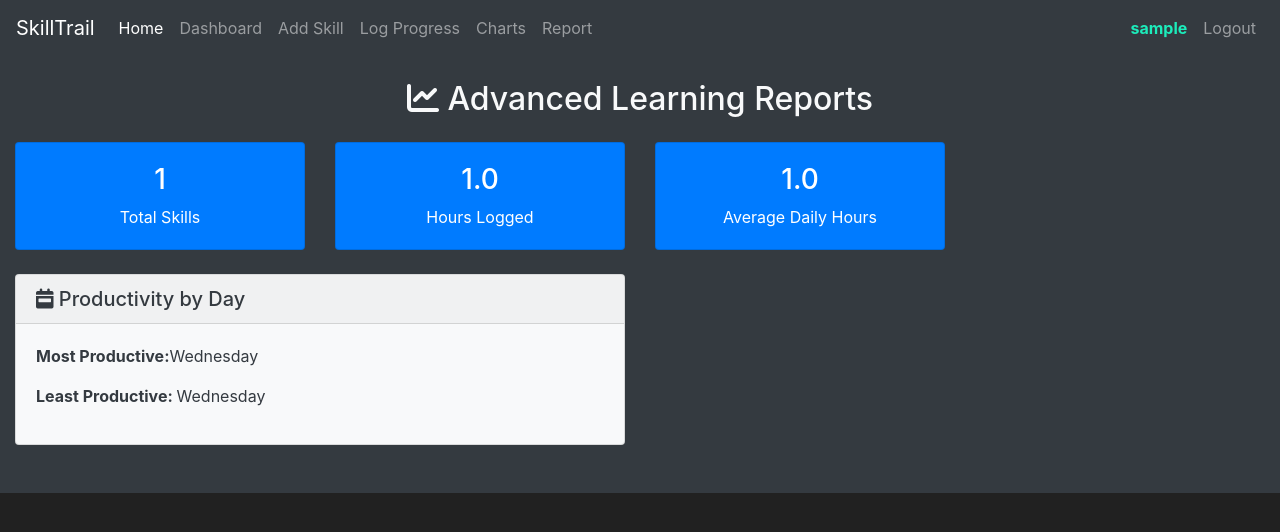
After one commit to Utshah-Neupane/SkillTrail, a Flask app: page /reports in a window 1280 px wide. The commit adds this page. Shown: the top 532 px of the page. Run offline with Flask 3, Linux system fonts and the light colour scheme; a user stored in the database is signed in; tables that the repository leaves empty hold one stand-in row (values such as "Sample post"); some libraries are stand-ins or nearby versions.

Commit message:
initial reports added

```diff
--- a/container/forms.py
+++ b/container/forms.py
@@ -61,6 +61,7 @@ class AddSkillForm(FlaskForm):
                 ('Business', 'Business'),
                 ('Language', 'Language'),
                 ('Music', 'Music'),
+                ('Other', 'Other'),
             ],
             validators=[DataRequired()]
     )
--- a/container/routes.py
+++ b/container/routes.py
@@ -6,6 +6,7 @@ from container import db
 from flask_login import login_required, login_user, logout_user, current_user
 from datetime import datetime, timedelta
 from sqlalchemy import func
+import pandas as pd
 
 
 @app.route("/")
@@ -265,3 +266,74 @@ def charts_page():
 
 
     return render_template('charts.html', charts_data = charts_data)
+
+
+
+
+
+
+
+
+
+@app.route('/reports')
+@login_required
+def reports_page():
+    user_skills = Skill.query.filter_by(user_id=current_user.id).all()
+
+    if not user_skills:
+        flash('Add some skills and log progress to generate reports!', category = 'info')
+        return redirect(url_for('add_skill_page'))
+
+
+    #Get all progress entries for the user
+    all_progress = []
+
+    for skill in user_skills:
+        for progress in skill.progress_entries:
+            all_progress.append({
+                'skill_name': skill.name,
+                'category': skill.category,
+                'date': progress.date,
+                'hours_spent': progress.hours_spent,
+                'difficulty_rating': progress.difficulty_rating,
+                'target_hours': skill.target_hours,
+                'total_logged':skill.total_hours_logged,
+                'completion_rate': skill.progress_percentage
+            })
+
+    if not all_progress:
+        flash('Log some progress to see detailed reports!', category = 'info')
+        return redirect(url_for('log_progress_page'))
+
+    #Creating the dataframe for analysis
+    df = pd.DataFrame(all_progress)
+
+
+    #Analysis 1: Learning Velocity (hrs per day)
+    df['date'] = pd.to_datetime(df['date'])
+    daily_hours = df.groupby('date')['hours_spent'].sum().reset_index()
+    avg_daily_hours = daily_hours['hours_spent'].mean()
+
+
+    #Analysis 2: Most/Least productive days
+    df['day_of_week'] = df['date'].dt.day_name()
+    productivity_by_day = df.groupby('day_of_week')['hours_spent'].sum().sort_values(ascending = False)
+
+
+
+
+
+
+
+
+
+    #Data to pass to .html file
+    reports_data = {
+        'total_skills': len(user_skills),
+        'total_hours_logged': sum(skill.total_hours_logged for skill in user_skills),
+        'avg_daily_hours': round(avg_daily_hours,2),
+        'most_productive_day': productivity_by_day.index[0] if not productivity_by_day.empty else 'N/A',
+        'least_productive_day': productivity_by_day.index[-1] if not productivity_by_day.empty else 'N/A'
+    }
+
+    return render_template('reports.html', reports_data = reports_data)
--- a/container/templates/base.html
+++ b/container/templates/base.html
@@ -40,6 +40,10 @@
 
             <li class="nav-item">
               <a class="nav-link" href="{{ url_for('charts_page') }}">Charts</a>
+            </li>
+
+            <li class="nav-item">
+              <a class="nav-link" href="{{ url_for('reports_page') }}">Report</a>
             </li>
 
         </ul>
--- /dev/null
+++ b/container/templates/reports.html
@@ -0,0 +1,87 @@
+{% extends 'base.html' %}
+
+{% block title %}
+    Reports - SkillTrail Analytics
+{% endblock %}
+
+
+{% block content %}
+
+<div class="container-fluid bg-dark text-light py-4">
+    <div class="row">
+        <div class="col-12">
+            <h2 class="text-center mb-4">
+                <i class="fas fa-chart-line"></i> Advanced Learning Reports
+            </h2>
+        </div>
+    </div>
+
+
+     <!-- Summary Cards -->
+    <div class="row mb-4">
+
+        <div class="col-md-3">
+            <div class="card bg-primary text-white">
+                <div class="card-body text-center">
+                    <h3>{{ reports_data.total_skills }}</h3>
+                    <p class="mb-0">Total Skills</p>
+                </div>
+            </div>
+        </div>
+
+
+        <div class="col-md-3">
+            <div class="card bg-primary text-white">
+                <div class="card-body text-center">
+                    <h3>{{ reports_data.total_hours_logged }}</h3>
+                    <p class="mb-0">Hours Logged</p>
+                </div>
+            </div>
+        </div>
+
+
+        <div class="col-md-3">
+            <div class="card bg-primary text-white">
+                <div class="card-body text-center">
+                    <h3>{{ reports_data.avg_daily_hours }}</h3>
+                    <p class="mb-0">Average Daily Hours</p>
+                </div>
+            </div>
+        </div>
+
+    </div>
+
+
+
+
+    <!-- Productivity Analysis -->
+    <div class="row mb-4">
+        <div class="col-lg-6">
+            <div class="card bg-light text-dark">
+                <div class="card-header">
+                    <h5 class="mb-0"><i class="fas fa-calendar-week"></i> Productivity by Day</h5>
+                </div>
+
+                <div class="card-body">
+                    <p><strong>Most Productive:</strong>{{reports_data.most_productive_day}}</p>
+                    <p><strong>Least Productive: </strong>{{reports_data.least_productive_day}}</p>
+
+
+
+
+
+                </div>
+            </div>
+        </div>
+    </div>
+
+
+
+
+
+
+
+
+    </div>
+</div>
+{% endblock %}
```
